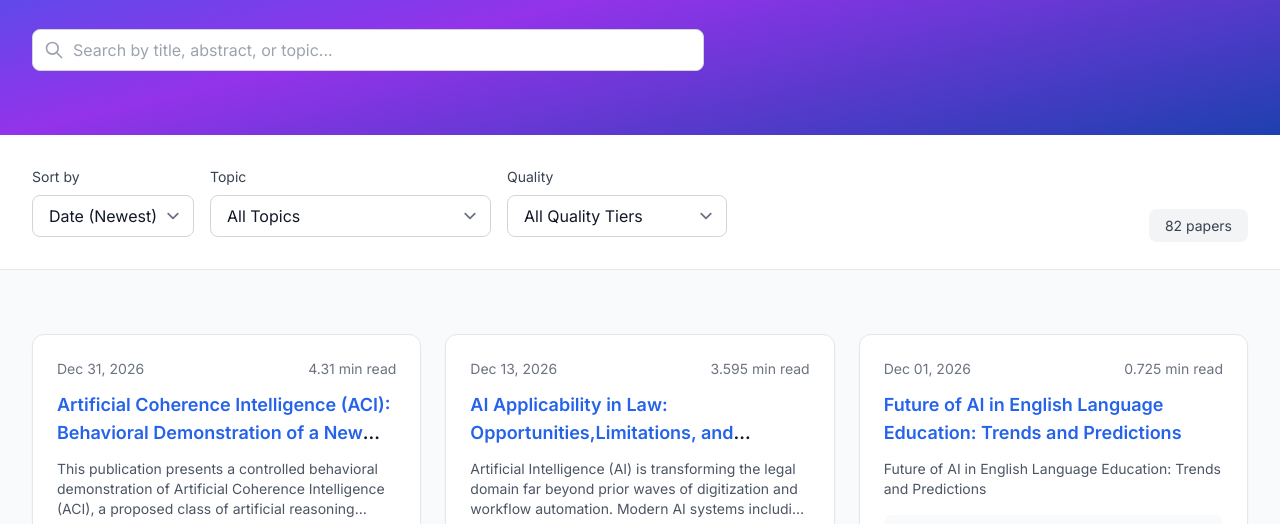
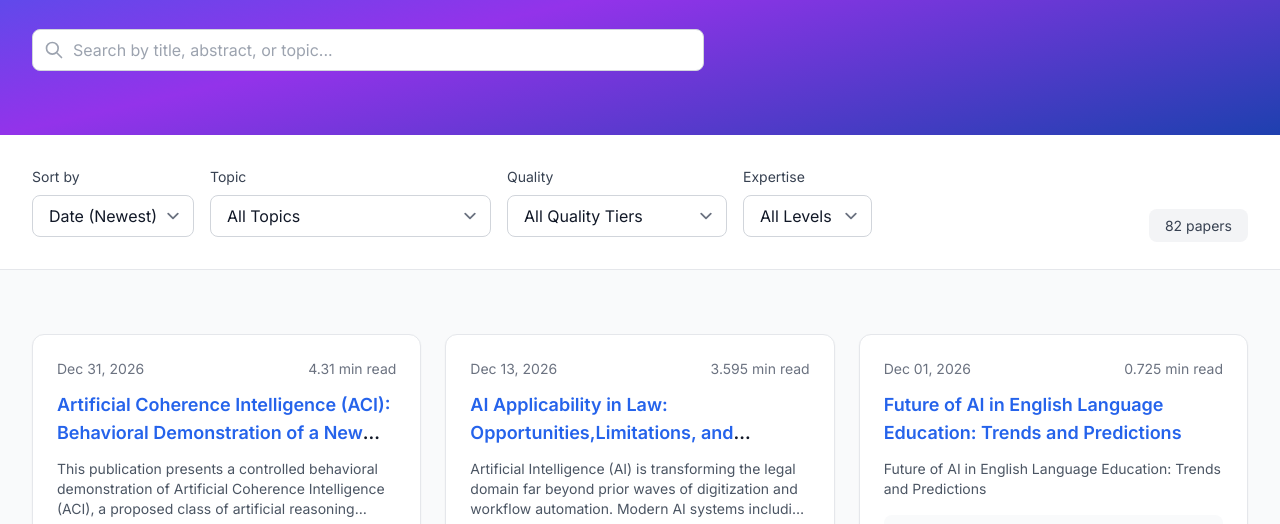
Before and after one commit to NextShiftConsulting/swarm-it-discovery, a Gatsby site in the folder site/: page /reviews in a window 1280 px wide. Shown: the part 223-747 px from the top of the page. Built offline with nearby package versions, Linux system fonts and the light colour scheme; Gatsby itself is replaced by a stand-in of ours; some packages are replaced by stand-ins of ours.

Commit message:
feat(reviews): Add Expertise filter (Beginner/Intermediate/Advanced)

```diff
--- a/site/src/pages/reviews.tsx
+++ b/site/src/pages/reviews.tsx
@@ -31,16 +31,18 @@ const ReviewsPage: React.FC<PageProps<{ allMdx: { nodes: ReviewNode[] } }>> = ({
   const allReviews = data?.allMdx?.nodes || [];
   const [filterTopic, setFilterTopic] = useState<string>("all");
   const [filterQuality, setFilterQuality] = useState<string>("all");
+  const [filterExpertise, setFilterExpertise] = useState<string>("all");
   const [sortBy, setSortBy] = useState<"date" | "quality">("date");
   const [searchQuery, setSearchQuery] = useState<string>("");
 
   // Check if any filters are active
-  const hasActiveFilters = filterTopic !== "all" || filterQuality !== "all" || searchQuery !== "";
+  const hasActiveFilters = filterTopic !== "all" || filterQuality !== "all" || filterExpertise !== "all" || searchQuery !== "";
 
   // Clear all filters
   const handleClearFilters = () => {
     setFilterTopic("all");
     setFilterQuality("all");
+    setFilterExpertise("all");
     setSearchQuery("");
   };
 
@@ -55,11 +57,12 @@ const ReviewsPage: React.FC<PageProps<{ allMdx: { nodes: ReviewNode[] } }>> = ({
       (filterQuality === "exceptional" && review.frontmatter.kappa >= 0.9) ||
       (filterQuality === "high-quality" && review.frontmatter.kappa >= 0.8 && review.frontmatter.kappa < 0.9) ||
       (filterQuality === "certified" && review.frontmatter.kappa >= 0.7 && review.frontmatter.kappa < 0.8);
+    const expertiseMatch = filterExpertise === "all" || review.frontmatter.difficulty === filterExpertise;
     const searchMatch = searchQuery === "" ||
       review.frontmatter.title.toLowerCase().includes(searchQuery.toLowerCase()) ||
       review.frontmatter.abstract.toLowerCase().includes(searchQuery.toLowerCase()) ||
       review.frontmatter.primary_topic.toLowerCase().includes(searchQuery.toLowerCase());
-    return topicMatch && qualityMatch && searchMatch;
+    return topicMatch && qualityMatch && expertiseMatch && searchMatch;
   });
 
   // Sort reviews
@@ -159,6 +162,23 @@ const ReviewsPage: React.FC<PageProps<{ allMdx: { nodes: ReviewNode[] } }>> = ({
                 <option value="exceptional">🥇 Exceptional (κ ≥ 0.9)</option>
                 <option value="high-quality">🥈 High Quality (κ ≥ 0.8)</option>
                 <option value="certified">🥉 Certified (κ ≥ 0.7)</option>
+              </select>
+            </div>
+
+            {/* Expertise Filter */}
+            <div>
+              <label className="block text-sm font-medium text-gray-700 dark:text-gray-300 mb-2">
+                Expertise
+              </label>
+              <select
+                value={filterExpertise}
+                onChange={(e) => setFilterExpertise(e.target.value)}
+                className="px-4 py-2 border border-gray-300 dark:border-gray-600 rounded-lg bg-white dark:bg-gray-700 text-gray-900 dark:text-gray-100 focus:ring-2 focus:ring-blue-500"
+              >
+                <option value="all">All Levels</option>
+                <option value="beginner">Beginner</option>
+                <option value="intermediate">Intermediate</option>
+                <option value="advanced">Advanced</option>
               </select>
             </div>
 
```
